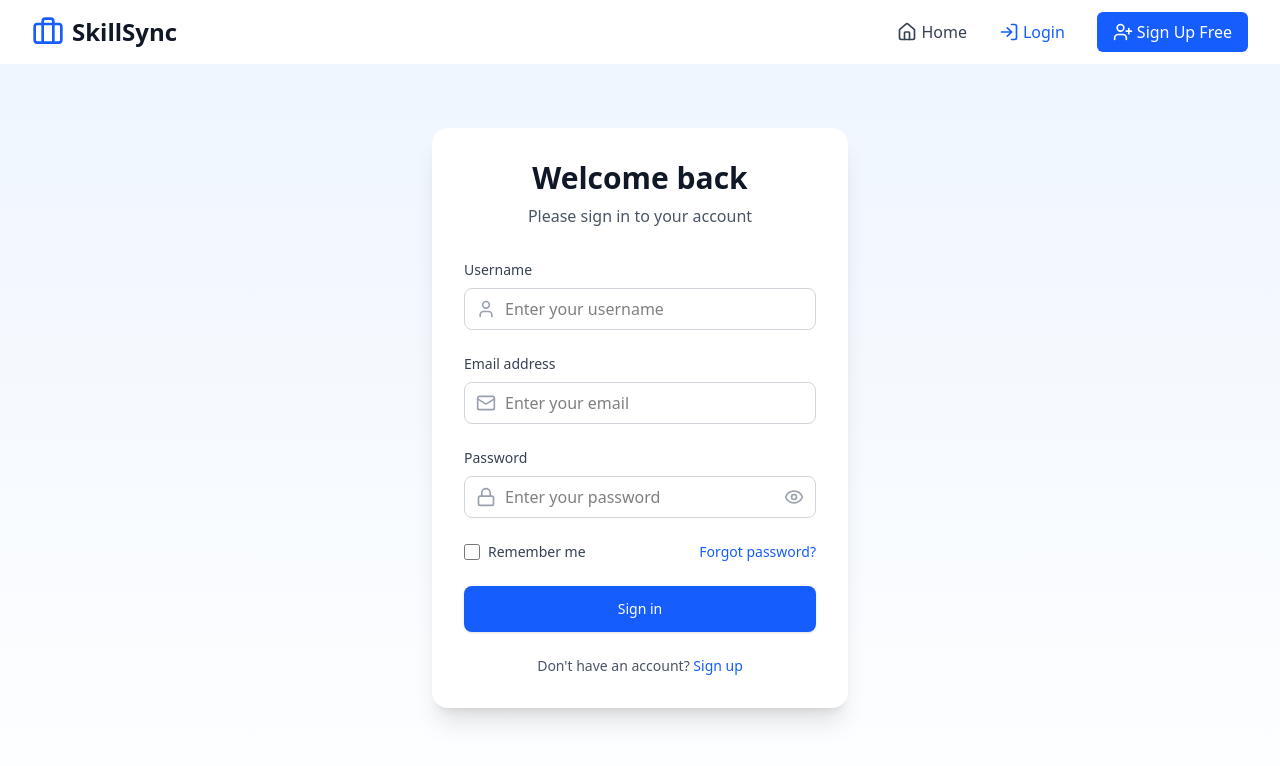
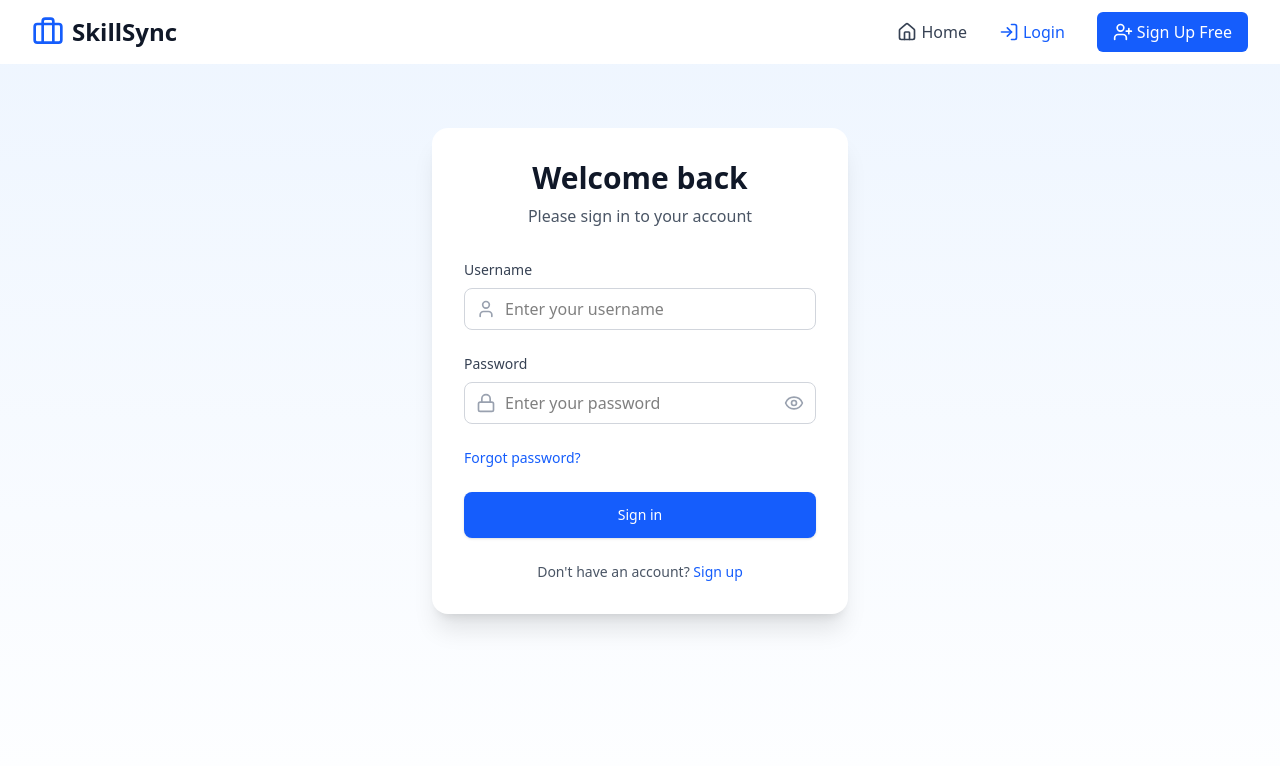
Before and after one commit to dev78ashish/aiResumeHelper, a React (Vite) app: page /login in a window 1280 px wide. Shown: the top 766 px of the page. Built offline with nearby package versions, Linux system fonts and the light colour scheme.

Commit message:
few changes

```diff
--- a/src/Pages/Login.jsx
+++ b/src/Pages/Login.jsx
@@ -1,25 +1,52 @@
 import { useState } from 'react';
 import { Eye, EyeOff, Mail, Lock, User } from 'lucide-react';
 import axios from 'axios';
-import { Link } from 'react-router-dom';
+import { Link, Navigate, useNavigate } from 'react-router-dom';
+import { useAuth } from '../Context/AuthContext';
 // import Navbar from '../components/Navbar';
 
 const Login = () => {
   const [showPassword, setShowPassword] = useState(false);
+  const navigate = useNavigate();
   const [formData, setFormData] = useState({
-    email: '',
-    password: '',
-    username: ''
+    username: '',
+    password: ''
   });
+
+  const { login } = useAuth();
 
   const handleSubmit = async (e) => {
     e.preventDefault();
 
-    const url = `${import.meta.env.VITE_APP_URL}/public/signup`
+    const url = `${import.meta.env.VITE_APP_URL}/public/login`;
 
+    try {
+      const response = await axios.post(url, formData);
 
-    await axios.post()
+      // Check if the response contains a valid token
+      if (response.data && response.data) {
+        localStorage.setItem("token", response.data);
+        login();
+        navigate("/");
+      } else {
+        throw new Error("Invalid response format. Token not found.");
+      }
+
+    } catch (error) {
+      // Handle different types of errors
+      if (error.response) {
+        // Server responded with a status code outside the 2xx range
+        console.error("Server Error:", error.response.data);
+      } else if (error.request) {
+        // Request was made, but no response received
+        console.error("Network Error:", error.request);
+      } else {
+        // Something else went wrong
+        console.error("Error:", error.message);
+      }
+    }
   };
+
 
   return (
     <div className="min-h-screen bg-gradient-to-b from-blue-50 to-white">
@@ -52,23 +79,6 @@ const Login = () => {
 
             <div>
               <label className="block text-sm font-medium text-gray-700 mb-2">
-                Email address
-              </label>
-              <div className="relative">
-                <Mail className="absolute left-3 top-1/2 transform -translate-y-1/2 text-gray-400 h-5 w-5" />
-                <input
-                  type="email"
-                  required
-                  className="block w-full pl-10 pr-3 py-2 border border-gray-300 rounded-lg focus:ring-2 focus:ring-blue-600 focus:border-transparent"
-                  placeholder="Enter your email"
-                  value={formData.email}
-                  onChange={(e) => setFormData({ ...formData, email: e.target.value })}
-                />
-              </div>
-            </div>
-
-            <div>
-              <label className="block text-sm font-medium text-gray-700 mb-2">
                 Password
               </label>
               <div className="relative">
@@ -92,15 +102,6 @@ const Login = () => {
             </div>
 
             <div className="flex items-center justify-between">
-              <div className="flex items-center">
-                <input
-                  type="checkbox"
-                  className="h-4 w-4 text-blue-600 focus:ring-blue-500 border-gray-300 rounded"
-                />
-                <label className="ml-2 block text-sm text-gray-700">
-                  Remember me
-                </label>
-              </div>
               <a href="#" className="text-sm font-medium text-blue-600 hover:text-blue-500">
                 Forgot password?
               </a>
--- a/src/Pages/Signup.jsx
+++ b/src/Pages/Signup.jsx
@@ -1,11 +1,11 @@
 import { useState } from 'react';
 import { Eye, EyeOff, Mail, Lock, User } from 'lucide-react';
 import axios from 'axios';
-import { Link } from 'react-router-dom';
-// import Navbar from '../components/Navbar';
+import { Link, useNavigate } from 'react-router-dom';
 
 const Signup = () => {
   const [showPassword, setShowPassword] = useState(false);
+  const navigate = useNavigate();
   const [formData, setFormData] = useState({
     email: '',
     password: '',
@@ -20,6 +20,7 @@ const Signup = () => {
     try {
         const response = await axios.post(url, formData);
         console.log("Response:", response.data);
+        navigate("/login");
     } catch (error) {
         if (error.response) {
             // Server responded with a status other than 2xx
```
